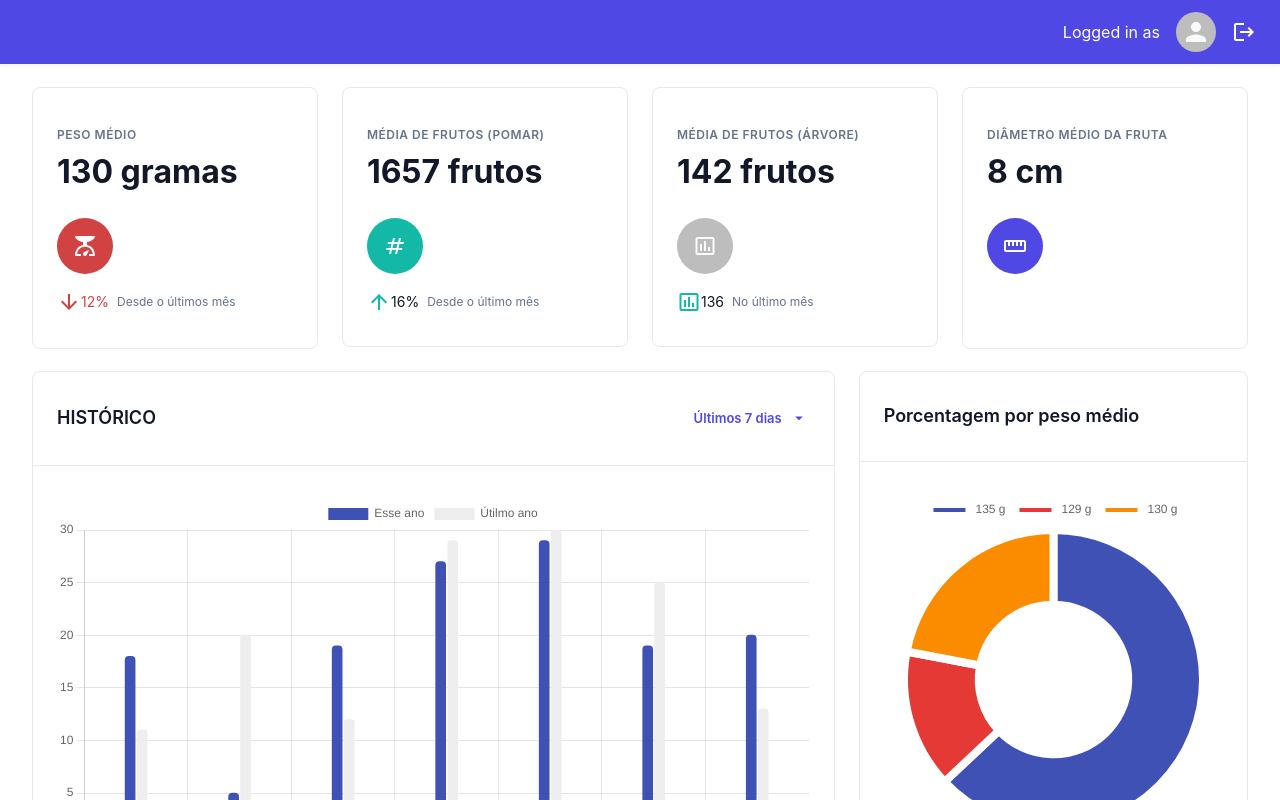
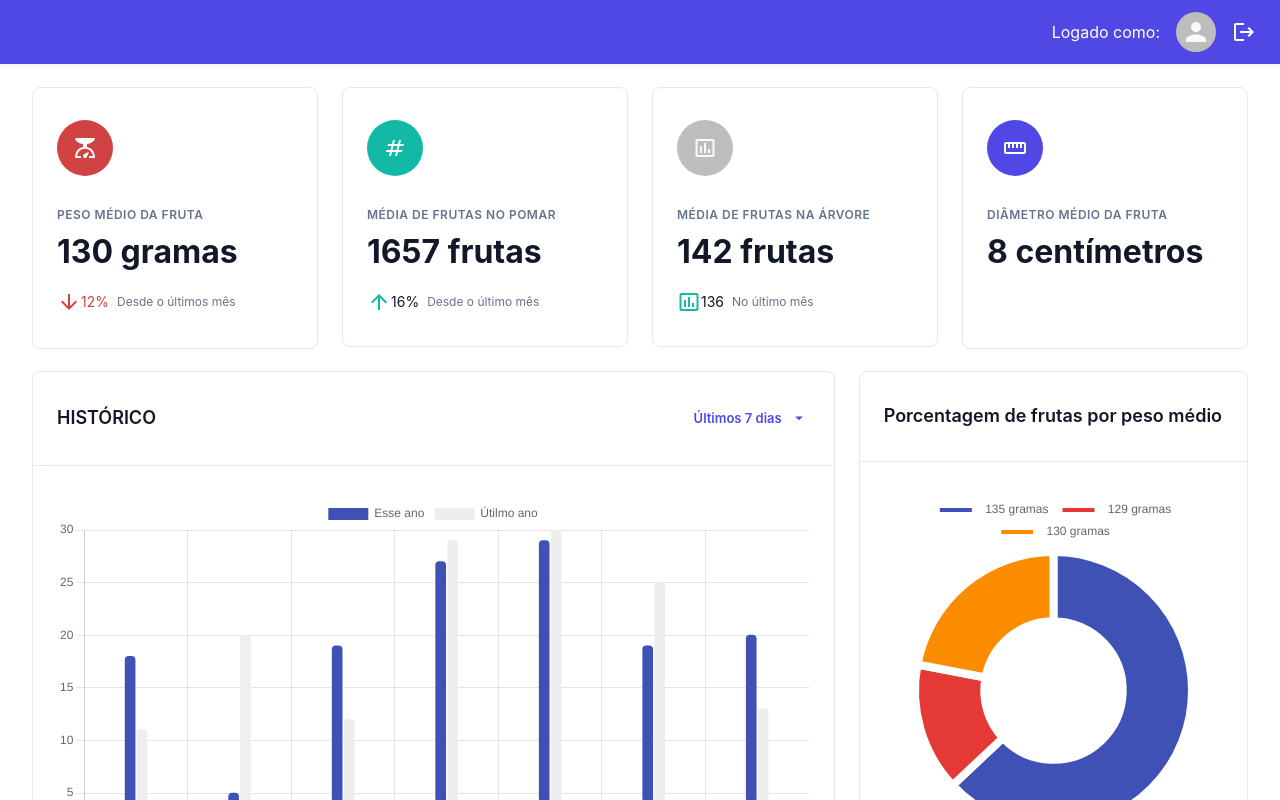
Before and after one commit to MarlonBuosi/tcc-web, a React (Create React App) app: page /dashBoard in a window 1280 px wide. Shown: the top 800 px of the page. Built offline with nearby package versions, Linux system fonts and the light colour scheme; no server answers.

Commit message:
change css for dashboard

```diff
--- a/public/index.html
+++ b/public/index.html
@@ -11,7 +11,8 @@
       rel="stylesheet"
       href="https://fonts.googleapis.com/icon?family=Material+Icons"
     />
-    <title>React App</title>
+    <title>TCC Web</title>
+    <link rel="icon" type="image/x-icon" href="/images/apple.ico" />
   </head>
   <body>
     <noscript>You need to enable JavaScript to run this app.</noscript>
--- a/src/components/AverageDiameter/AverageDiameter.tsx
+++ b/src/components/AverageDiameter/AverageDiameter.tsx
@@ -5,15 +5,10 @@ import { CardContainer } from './styles';
 export const AverageDiameter = (props: any) => (
   <CardContainer variant="outlined" {...props}>
     <CardContent>
-      <Grid container spacing={3} sx={{ justifyContent: 'space-between' }}>
-        <Grid item>
-          <Typography color="textSecondary" gutterBottom variant="overline">
-            DIÂMETRO MÉDIO DA FRUTA
-          </Typography>
-          <Typography color="textPrimary" variant="h4">
-            8 cm
-          </Typography>
-        </Grid>
+      <Grid
+        container
+        spacing={3}
+        sx={{ justifyContent: 'flex-start', alignItems: 'center' }}>
         <Grid item>
           <Avatar
             sx={{
@@ -24,6 +19,14 @@ export const AverageDiameter = (props: any) => (
             <StraightenIcon />
           </Avatar>
         </Grid>
+        <Grid item>
+          <Typography color="textSecondary" gutterBottom variant="overline">
+            DIÂMETRO MÉDIO DA FRUTA
+          </Typography>
+          <Typography color="textPrimary" variant="h4">
+            8 centímetros
+          </Typography>
+        </Grid>
       </Grid>
     </CardContent>
   </CardContainer>
--- a/src/components/AveragePerTree/AveragePerTree.tsx
+++ b/src/components/AveragePerTree/AveragePerTree.tsx
@@ -7,15 +7,10 @@ import { CardContainer } from './styles';
 export const AvaragePerTree = (props: any) => (
   <CardContainer variant="outlined" {...props}>
     <CardContent>
-      <Grid container spacing={3} sx={{ justifyContent: 'space-between' }}>
-        <Grid item>
-          <Typography color="textSecondary" gutterBottom variant="overline">
-            MÉDIA DE FRUTOS (ÁRVORE)
-          </Typography>
-          <Typography color="textPrimary" variant="h4">
-            142 frutos
-          </Typography>
-        </Grid>
+      <Grid
+        container
+        spacing={3}
+        sx={{ justifyContent: 'flex-start', alignItems: 'center' }}>
         <Grid item>
           <Avatar
             sx={{
@@ -25,6 +20,14 @@ export const AvaragePerTree = (props: any) => (
             }}>
             <NumbersIcon />
           </Avatar>
+        </Grid>
+        <Grid item>
+          <Typography color="textSecondary" gutterBottom variant="overline">
+            MÉDIA DE FRUTAS NA ÁRVORE
+          </Typography>
+          <Typography color="textPrimary" variant="h4">
+            142 frutas
+          </Typography>
         </Grid>
       </Grid>
       <Box
--- a/src/components/FruitWeight/FruitWeight.tsx
+++ b/src/components/FruitWeight/FruitWeight.tsx
@@ -6,15 +6,10 @@ import { CardContainer } from './styles';
 export const FruitWeight = (props: any) => (
   <CardContainer variant="outlined" {...props}>
     <CardContent>
-      <Grid container spacing={3} sx={{ justifyContent: 'space-between' }}>
-        <Grid item>
-          <Typography color="textSecondary" gutterBottom variant="overline">
-            PESO MÉDIO
-          </Typography>
-          <Typography color="textPrimary" variant="h4">
-            130 gramas
-          </Typography>
-        </Grid>
+      <Grid
+        container
+        spacing={3}
+        sx={{ justifyContent: 'flex-start', alignItems: 'center' }}>
         <Grid item>
           <Avatar
             sx={{
@@ -24,6 +19,14 @@ export const FruitWeight = (props: any) => (
             }}>
             <ScaleIcon />
           </Avatar>
+        </Grid>
+        <Grid item>
+          <Typography color="textSecondary" gutterBottom variant="overline">
+            PESO MÉDIO DA FRUTA
+          </Typography>
+          <Typography color="textPrimary" variant="h4">
+            130 gramas
+          </Typography>
         </Grid>
       </Grid>
       <Box
--- a/src/components/HistoricalChart/HistoricalChart.tsx
+++ b/src/components/HistoricalChart/HistoricalChart.tsx
@@ -55,8 +55,7 @@ export const GenericChart = (props: any) => {
         <Box
           sx={{
             position: 'relative',
-          }}
-        >
+          }}>
           <Bar data={data} />
         </Box>
       </CardContent>
@@ -66,14 +65,12 @@ export const GenericChart = (props: any) => {
           display: 'flex',
           justifyContent: 'flex-end',
           p: 2,
-        }}
-      >
+        }}>
         <Button
           color="primary"
           endIcon={<ArrowRightIcon fontSize="small" />}
-          size="small"
-        >
-          Overview
+          size="small">
+          Visão Geral
         </Button>
       </Box>
     </Card>
--- a/src/components/MonthAverage/MonthAverage.tsx
+++ b/src/components/MonthAverage/MonthAverage.tsx
@@ -6,15 +6,10 @@ import { CardContainer } from './styles';
 export const MonthAverage = (props: any) => (
   <CardContainer variant="outlined" {...props}>
     <CardContent>
-      <Grid container spacing={3} sx={{ justifyContent: 'space-between' }}>
-        <Grid item>
-          <Typography color="textSecondary" gutterBottom variant="overline">
-            MÉDIA DE FRUTOS (POMAR)
-          </Typography>
-          <Typography color="textPrimary" variant="h4">
-            1657 frutos
-          </Typography>
-        </Grid>
+      <Grid
+        container
+        spacing={3}
+        sx={{ justifyContent: 'flex-start', alignItems: 'center' }}>
         <Grid item>
           <Avatar
             sx={{
@@ -24,6 +19,14 @@ export const MonthAverage = (props: any) => (
             }}>
             <NumbersIcon />
           </Avatar>
+        </Grid>
+        <Grid item>
+          <Typography color="textSecondary" gutterBottom variant="overline">
+            MÉDIA DE FRUTAS NO POMAR
+          </Typography>
+          <Typography color="textPrimary" variant="h4">
+            1657 frutas
+          </Typography>
         </Grid>
       </Grid>
       <Box
--- a/src/components/NavigationBar/NavigationBar.tsx
+++ b/src/components/NavigationBar/NavigationBar.tsx
@@ -33,26 +33,23 @@ export const DashboardNavbar = (props: any) => {
           lg: 'calc(100%)',
         },
       }}
-      {...other}
-    >
+      {...other}>
       <Toolbar
         disableGutters
         sx={{
           minHeight: 64,
           left: 0,
           px: 2,
-        }}
-      >
+        }}>
         <Box sx={{ flexGrow: 1 }} />
-        <Typography>Logged in as {user?.email}</Typography>
+        <Typography>Logado como: {user?.email}</Typography>
         <Avatar
           sx={{
             height: 40,
             width: 40,
             ml: 2,
           }}
-          src={user?.avatar}
-        ></Avatar>
+          src={user?.avatar}></Avatar>
         <Tooltip title="Sign Out">
           <IconButton sx={{ ml: 1 }}>
             <Badge badgeContent={4} color="primary" variant="dot">
--- a/src/components/PizzaChart/PizzaChart.tsx
+++ b/src/components/PizzaChart/PizzaChart.tsx
@@ -22,34 +22,33 @@ export const PizzaChart = (props: any) => {
         hoverBorderColor: '#FFFFFF',
       },
     ],
-    labels: ['135 g', '129 g', '130 g'],
+    labels: [' 135 gramas', ' 129 gramas', ' 130 gramas'],
   };
 
   const devices = [
     {
-      value: 63,
+      value: '63',
       color: '#3F51B5',
     },
     {
-      value: 15,
+      value: '15',
       color: '#E53935',
     },
     {
-      value: 23,
+      value: '22',
       color: '#FB8C00',
     },
   ];
 
   return (
     <Card variant="outlined" {...props}>
-      <CardHeader title="Porcentagem por peso médio" />
+      <CardHeader title="Porcentagem de frutas por peso médio" />
       <Divider />
       <CardContent>
         <Box
           sx={{
             position: 'relative',
-          }}
-        >
+          }}>
           <Doughnut data={data} />
         </Box>
         <Box
@@ -57,16 +56,14 @@ export const PizzaChart = (props: any) => {
             display: 'flex',
             justifyContent: 'center',
             pt: 2,
-          }}
-        >
+          }}>
           {devices.map(({ color, value }) => (
             <Box
               key={value}
               sx={{
                 p: 1,
                 textAlign: 'center',
-              }}
-            >
+              }}>
               <Typography color="textPrimary" variant="body1"></Typography>
               <Typography style={{ color }} variant="h4">
                 {value}%
--- a/src/pages/DashBoard.tsx
+++ b/src/pages/DashBoard.tsx
@@ -16,8 +16,7 @@ export function DashBoard() {
           marginTop: '15px',
           flexGrow: 1,
           py: 8,
-        }}
-      >
+        }}>
         <Container maxWidth={false}>
           <Grid container spacing={3}>
             <Grid item lg={3} sm={6} xl={3} xs={12}>
```
Also changed, not shown: 1 other file (tests, documents, lock files or other folders).
